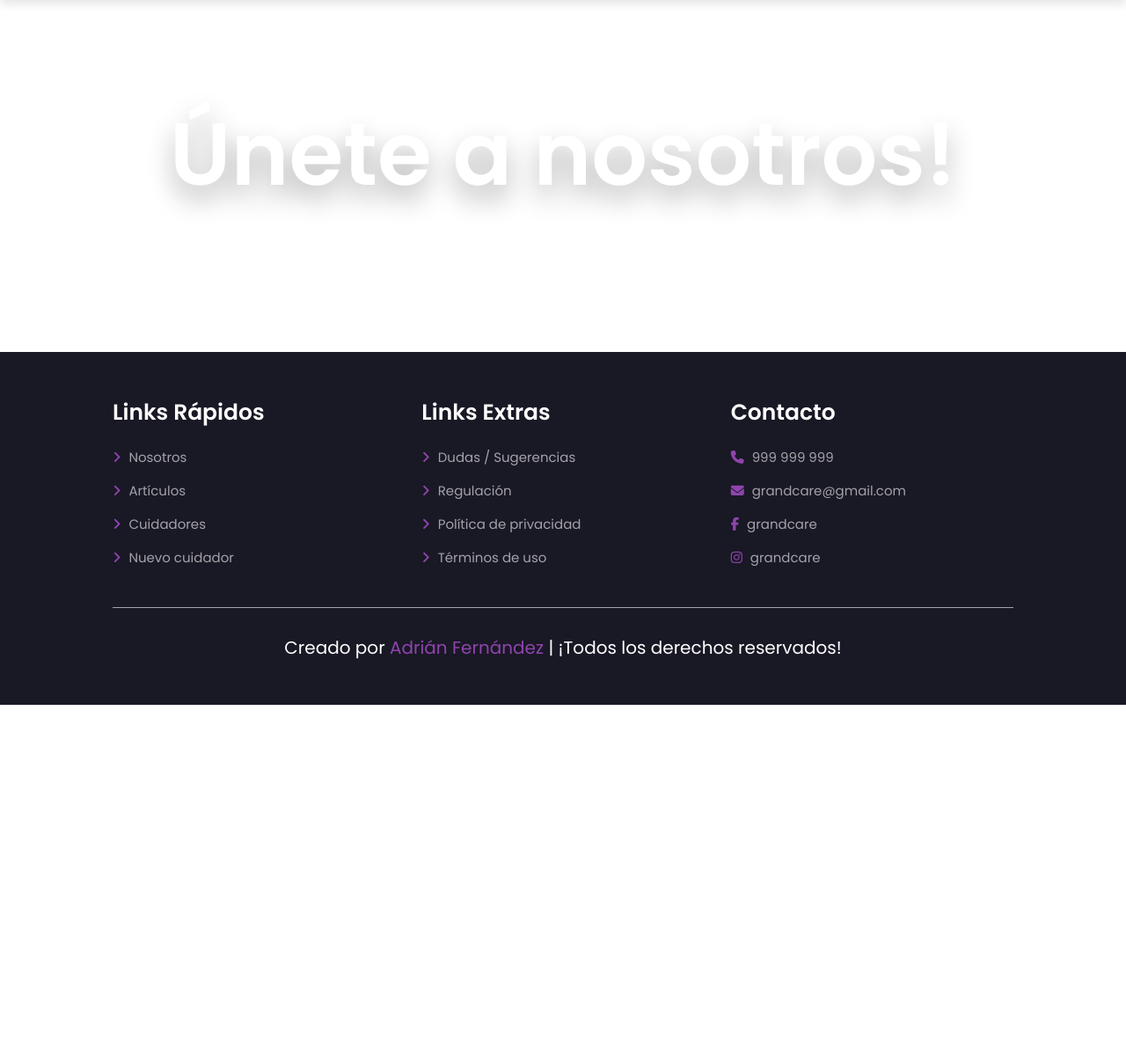
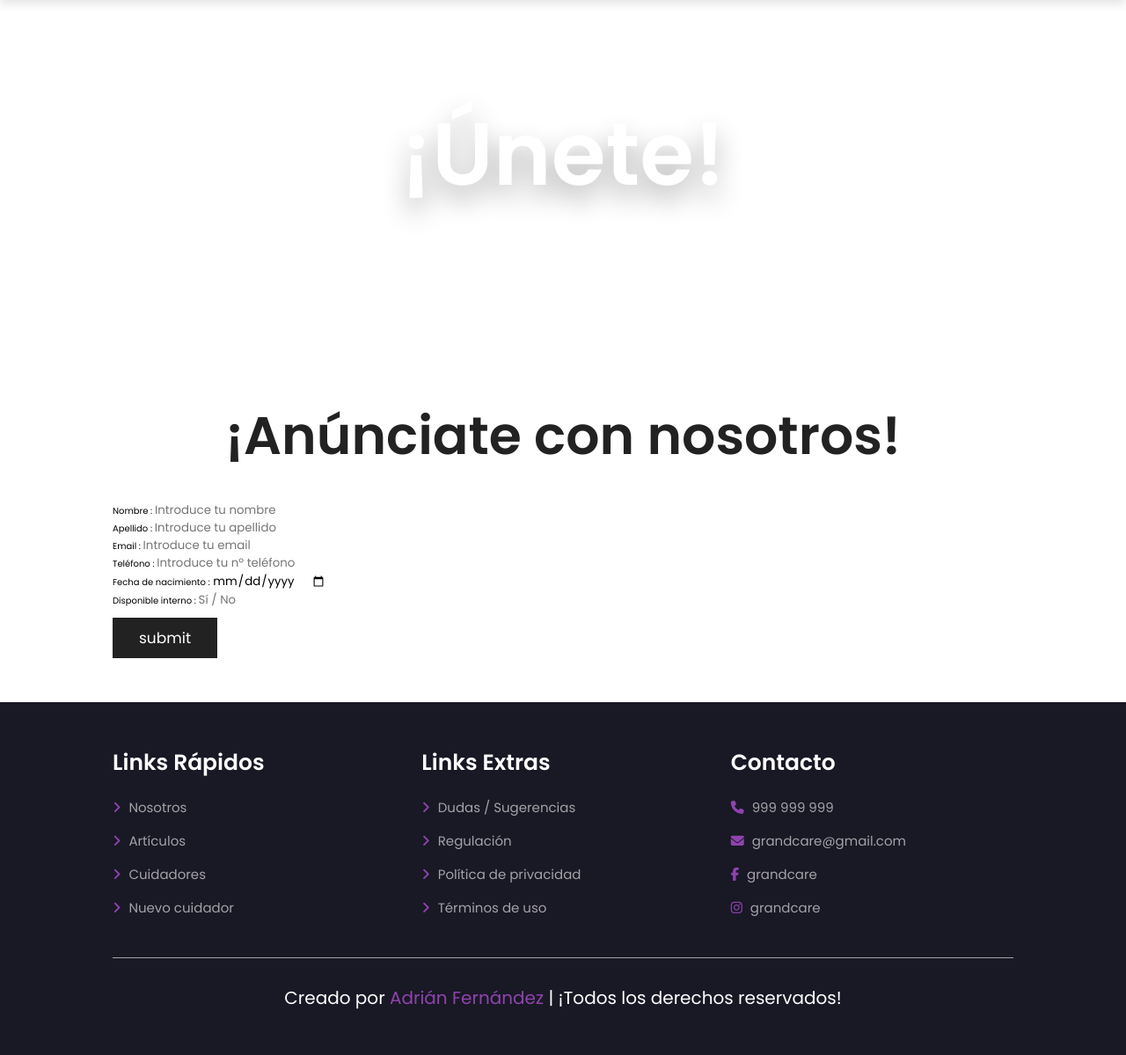
Before and after one commit to adriferro/caurhealth., a PHP site: page /templates/new.php in a window 1280 px wide. Shown: the part 78-1277 px from the top of the page at 88% size. Before the commit the page ends 879 px from the top, so only its background shows below. Run offline with PHP 8.4, Linux system fonts and the light colour scheme.

Commit message:
Estructuramos el formulario de postulante

```diff
--- a/templates/new.php
+++ b/templates/new.php
@@ -3,7 +3,7 @@
 <head>
     <meta charset="UTF-8">
     <meta name="viewport" content="width=device-width, initial-scale=1.0">
-    <title>Nuevo</title>
+    <title>Únete</title>
 
     <link rel="stylesheet" href="https://cdn.jsdelivr.net/npm/swiper@11/swiper-bundle.min.css"/>
 
@@ -26,10 +26,49 @@
 
 
     <div class="heading">
-        <h1>Únete a nosotros!</h1>
+        <h1>¡Únete!</h1>
     </div>
 
 
+    <section class="join">
+        <h1 class="heading-title">¡Anúnciate con nosotros!</h1>
+
+        <form action="" method="post" class="">
+            <div class="flex">
+                <div class="inputBox">
+                    <span>Nombre :</span>
+                    <input type="text" placeholder="Introduce tu nombre" name="name">
+                </div>
+
+                <div class="inputBox">
+                    <span>Apellido :</span>
+                    <input type="text" placeholder="Introduce tu apellido" name="surname">
+                </div>
+
+                <div class="inputBox">
+                    <span>Email :</span>
+                    <input type="email" placeholder="Introduce tu email" name="email">
+                </div>
+
+                <div class="inputBox">
+                    <span>Teléfono :</span>
+                    <input type="number" placeholder="Introduce tu nº teléfono" name="phone">
+                </div>
+
+                <div class="inputBox">
+                    <span>Fecha de nacimiento :</span>
+                    <input type="date" placeholder="Introduce tu fecha de nacimiento" name="birth">
+                </div>
+
+                <div class="inputBox">
+                    <span>Disponible interno :</span>
+                    <input type="text" placeholder="Sí / No" name="intern">
+                </div>
+            </div>
+
+            <input type="submit" value="submit" class="btn">
+        </form>
+    </section>
 
 
 
```
